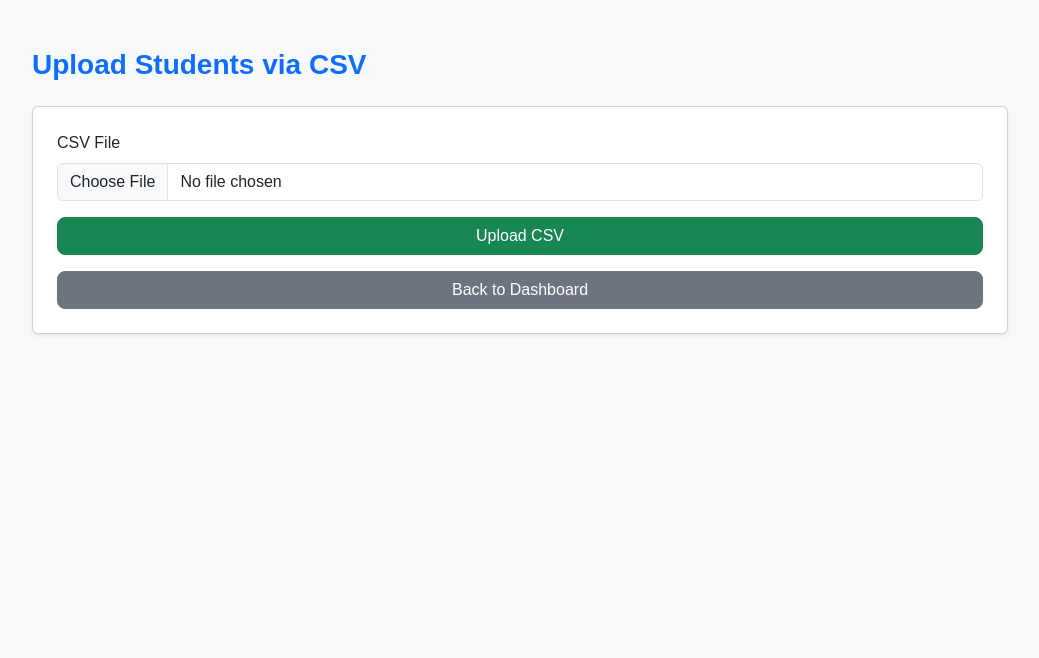
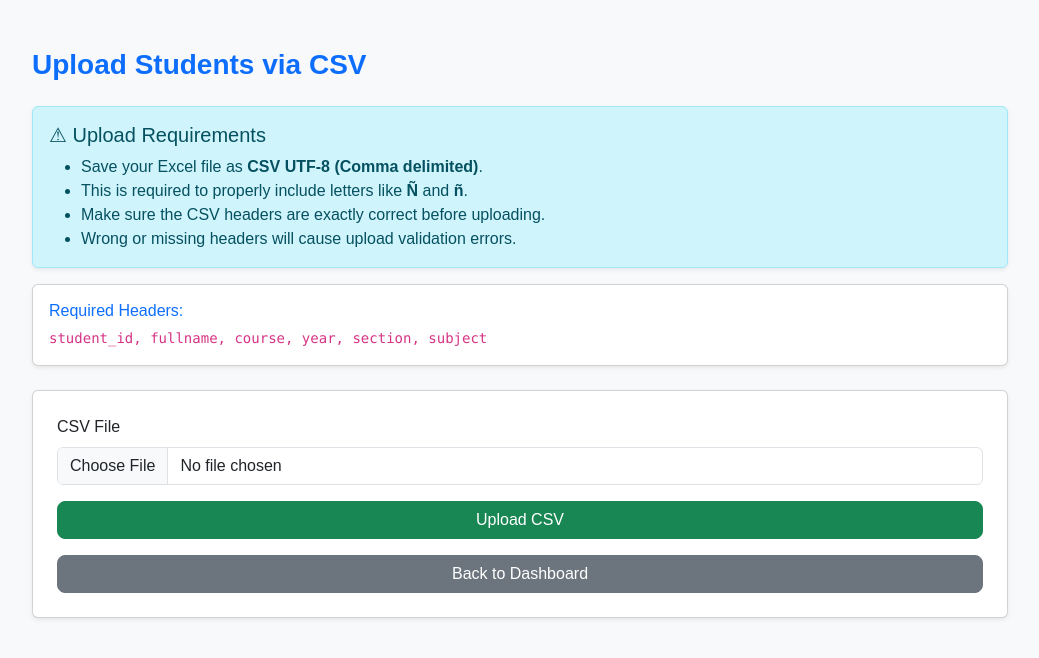
Before and after one commit to herculyses/student_portal, a Flask app: template templates/upload_students.html in a window 1280 px wide. Shown: the top 658 px of the page, without its empty margins (120-1159 px from the left). Run offline with Flask 3, Linux system fonts and the light colour scheme; the template is opened without the code that fills it: values that come from a table or form of the project are taken from there, others are empty; some libraries are stand-ins or nearby versions.

Commit message:
Added CSV UTF-8 upload notification and header validation reminder

```diff
--- a/templates/upload_students.html
+++ b/templates/upload_students.html
@@ -4,51 +4,79 @@
   <meta charset="UTF-8">
   <meta name="viewport" content="width=device-width, initial-scale=1.0">
   <title>Upload Students CSV</title>
+
   <link href="https://cdn.jsdelivr.net/npm/bootstrap@5.3.3/dist/css/bootstrap.min.css" rel="stylesheet">
   <link rel="stylesheet" href="{{ url_for('static', filename='css/style.css') }}">
 </head>
 <body class="bg-light">
 
 <div class="container mt-5">
+
   <h3 class="text-primary mb-4">Upload Students via CSV</h3>
 
-  <!-- Flash & Error Messages (Unified) -->
+  <!-- IMPORTANT NOTICE -->
+  <div class="alert alert-info shadow-sm">
+    <h5 class="mb-2">⚠ Upload Requirements</h5>
+    <ul class="mb-0">
+      <li>Save your Excel file as <strong>CSV UTF-8 (Comma delimited)</strong>.</li>
+      <li>This is required to properly include letters like <strong>Ñ</strong> and <strong>ñ</strong>.</li>
+      <li>Make sure the CSV headers are exactly correct before uploading.</li>
+      <li>Wrong or missing headers will cause upload validation errors.</li>
+    </ul>
+  </div>
+
+  <!-- EXPECTED HEADERS -->
+  <div class="card shadow-sm p-3 mb-4">
+    <h6 class="text-primary">Required Headers:</h6>
+    <code>
+      student_id, fullname, course, year, section, subject
+    </code>
+  </div>
+
+  <!-- Flash Messages -->
   {% with messages = get_flashed_messages(with_categories=true) %}
     {% if messages %}
       {% for category, message in messages %}
         <div class="alert alert-{{ category }} alert-dismissible fade show flash" role="alert">
           {{ message }}
-          <button type="button" class="btn-close" data-bs-dismiss="alert" aria-label="Close"></button>
+          <button type="button" class="btn-close" data-bs-dismiss="alert"></button>
         </div>
       {% endfor %}
     {% endif %}
   {% endwith %}
 
-  <!-- CSV Upload Form -->
+  <!-- Upload Form -->
   <div class="card shadow-sm p-4 mb-4">
-    <form method="POST" enctype="multipart/form-data">
+    <form method="POST" enctype="multipart/form-data" onsubmit="return validateFile()">
       {{ form.hidden_tag() }}
+
       <div class="mb-3">
         {{ form.file.label(class="form-label") }}
-        {{ form.file(class="form-control", accept=".csv", required=True) }}
+        {{ form.file(class="form-control", accept=".csv", required=True, id="csvFile") }}
       </div>
-      <button type="submit" class="btn btn-success w-100">Upload CSV</button>
+
+      <button type="submit" class="btn btn-success w-100">
+        Upload CSV
+      </button>
     </form>
-    <!-- Back button inside the card -->
+
+    <!-- Back Button -->
     <a href="{% if session.get('role') == 'Admin' %}{{ url_for('dashboard_admin') }}
              {% elif session.get('role') == 'Instructor' %}{{ url_for('dashboard_instructor') }}
              {% else %}{{ url_for('students') }}{% endif %}"
-       class="btn btn-secondary mt-3 w-100">Back to Dashboard</a>
+       class="btn btn-secondary mt-3 w-100">
+       Back to Dashboard
+    </a>
   </div>
 
-  <!-- Upload Summary with collapsible sections -->
+  <!-- Summary -->
   {% if summary %}
   <div class="card shadow-sm p-4 mb-4">
     <h5 class="text-primary mb-3">Upload Summary</h5>
 
     {% if summary.added %}
     <p>
-        <a class="btn btn-success w-100 mb-2" data-bs-toggle="collapse" href="#addedStudents" role="button" aria-expanded="false" aria-controls="addedStudents">
+      <a class="btn btn-success w-100 mb-2" data-bs-toggle="collapse" href="#addedStudents">
         Added Students ({{ summary.added|length }})
       </a>
     </p>
@@ -63,7 +91,7 @@
 
     {% if summary.updated %}
     <p>
-        <a class="btn btn-warning w-100 mb-2" data-bs-toggle="collapse" href="#updatedStudents" role="button" aria-expanded="false" aria-controls="updatedStudents">
+      <a class="btn btn-warning w-100 mb-2" data-bs-toggle="collapse" href="#updatedStudents">
         Updated Students ({{ summary.updated|length }})
       </a>
     </p>
@@ -78,7 +106,7 @@
 
     {% if summary.skipped %}
     <p>
-        <a class="btn btn-secondary w-100 mb-2" data-bs-toggle="collapse" href="#skippedStudents" role="button" aria-expanded="false" aria-controls="skippedStudents">
+      <a class="btn btn-secondary w-100 mb-2" data-bs-toggle="collapse" href="#skippedStudents">
         Skipped / Duplicates ({{ summary.skipped|length }})
       </a>
     </p>
@@ -97,18 +125,43 @@
 </div>
 
 <script src="https://cdn.jsdelivr.net/npm/bootstrap@5.3.3/dist/js/bootstrap.bundle.min.js"></script>
+
 <script>
-  // Auto-hide flash messages
-  document.addEventListener("DOMContentLoaded", function() {
+/* Auto Hide Flash */
+document.addEventListener("DOMContentLoaded", function () {
   document.querySelectorAll(".flash").forEach(flash => {
     setTimeout(() => {
-        flash.style.transition = "opacity 0.5s ease, transform 0.5s ease";
+      flash.style.transition = "0.5s";
       flash.style.opacity = "0";
-        flash.style.transform = "translateY(-10px)";
       setTimeout(() => flash.remove(), 500);
     }, 4000);
   });
 });
+
+/* Validate file before upload */
+function validateFile() {
+  let fileInput = document.getElementById("csvFile");
+
+  if (fileInput.files.length === 0) {
+    alert("Please select a CSV file.");
+    return false;
+  }
+
+  let filename = fileInput.files[0].name.toLowerCase();
+
+  if (!filename.endsWith(".csv")) {
+    alert("Only CSV files are allowed.");
+    return false;
+  }
+
+  return confirm(
+    "Before uploading:\n\n" +
+    "✔ File must be CSV UTF-8 format\n" +
+    "✔ Supports Ñ and ñ\n" +
+    "✔ Headers must be correct\n\n" +
+    "Continue upload?"
+  );
+}
 </script>
 
 </body>
```
Also changed, not shown: uploads/students_filtered_2.csv (added). Lines whose indentation alone changed are shown as unchanged.
